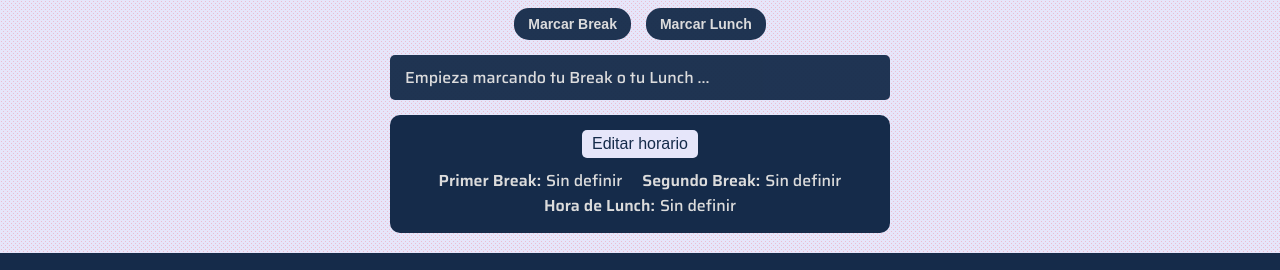
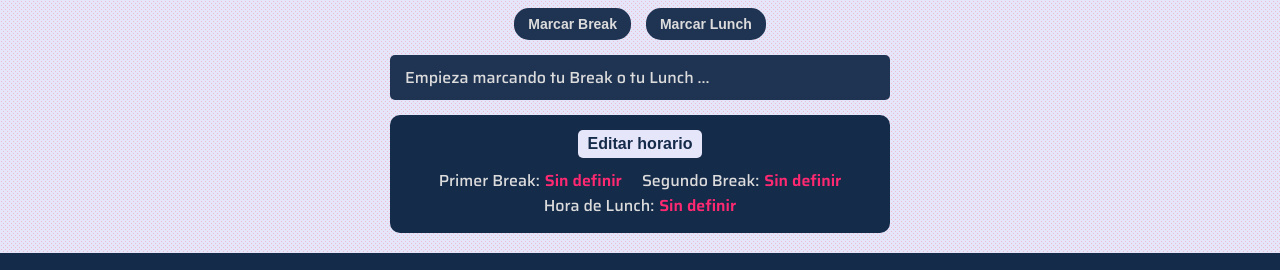
Before and after one commit to Vacomi/Konectahora, a plain HTML site: page index.html in a window 1280 px wide. Shown: the part 146-416 px from the top of the page. Drawn offline with nearby package versions, Linux system fonts and the light colour scheme.

Commit message:
Se cambia grosor del btn Editar Horarios y se colorea los horarios registrados

```diff
--- a/style.css
+++ b/style.css
@@ -441,6 +441,7 @@ input[type="time"] {
   border-radius: 5px;
   cursor: pointer;
   font-size: 16px;
+  font-weight: bold;
   transition: background-color 0.3s ease;
 }
 
@@ -458,9 +459,13 @@ input[type="time"] {
 
 .alarm__description {
   font-size: 16px;
+  /* font-weight: bold; */
+}
+.alarm__time {
+  font-size: 16px;
   font-weight: bold;
+  color: var(--highlight-color);
 }
-
 .alert {
   border: none;
   border-radius: 10px;
```
